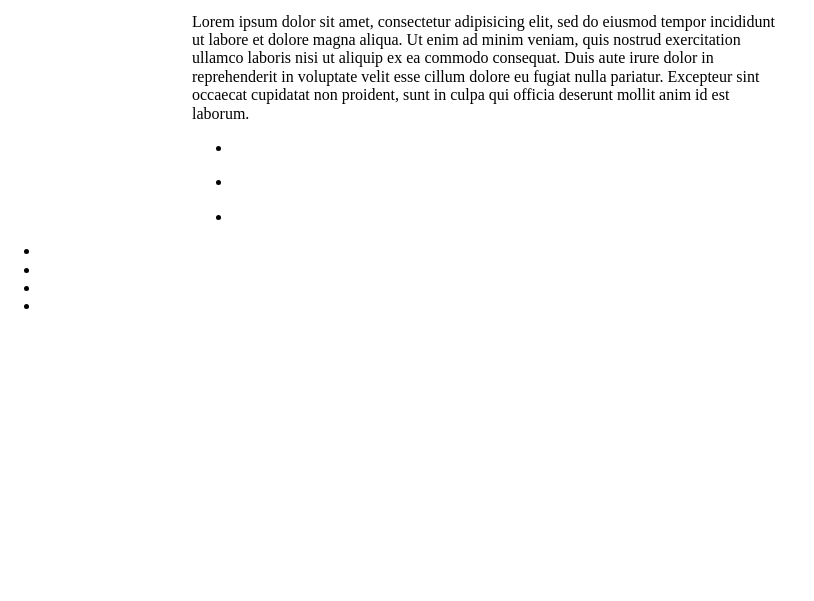
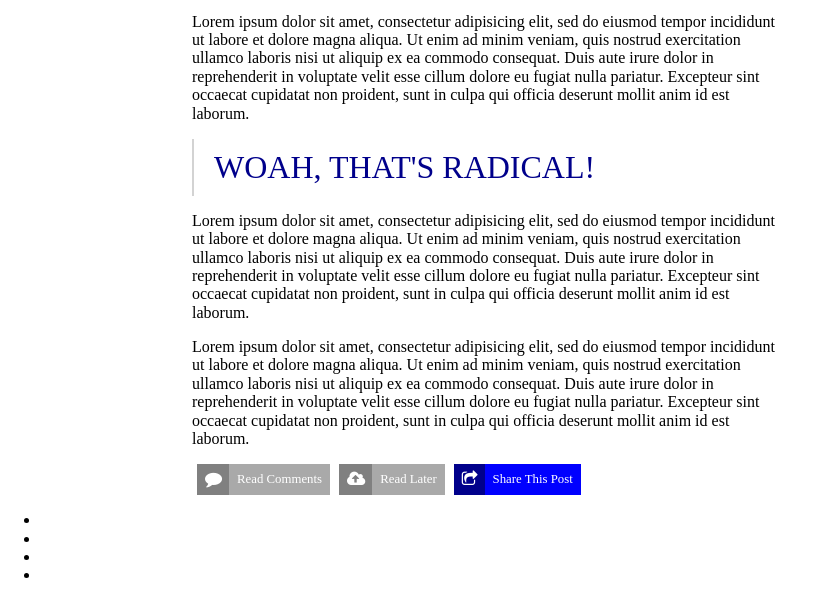
Before and after one commit to bhare1987/day3, a plain HTML site: page index.html in a window 1280 px wide. Shown: the part 906-1507 px from the top of the page, without its empty margins (0-814 px from the left). Before the commit the page ends 1238 px from the top, so only its background shows below. Drawn offline with nearby package versions, Linux system fonts and the light colour scheme.

Commit message:
finished article styles

```diff
--- a/index.html
+++ b/index.html
@@ -47,30 +47,39 @@
           <p class="article-paragraph">
             Lorem ipsum dolor sit amet, consectetur adipisicing elit, sed do eiusmod tempor incididunt ut labore et dolore magna aliqua. Ut enim ad minim veniam, quis nostrud exercitation ullamco laboris nisi ut aliquip ex ea commodo consequat. Duis aute irure dolor in reprehenderit in voluptate velit esse cillum dolore eu fugiat nulla pariatur. Excepteur sint occaecat cupidatat non proident, sunt in culpa qui officia deserunt mollit anim id est laborum.
           </p>
+          <div class="pullquote">
+            <p>WOAH, THAT'S RADICAL!</p>
+          </div>
+          <p class="article-paragraph">
+            Lorem ipsum dolor sit amet, consectetur adipisicing elit, sed do eiusmod tempor incididunt ut labore et dolore magna aliqua. Ut enim ad minim veniam, quis nostrud exercitation ullamco laboris nisi ut aliquip ex ea commodo consequat. Duis aute irure dolor in reprehenderit in voluptate velit esse cillum dolore eu fugiat nulla pariatur. Excepteur sint occaecat cupidatat non proident, sunt in culpa qui officia deserunt mollit anim id est laborum.
+          </p>
+          <p class="article-paragraph">
+            Lorem ipsum dolor sit amet, consectetur adipisicing elit, sed do eiusmod tempor incididunt ut labore et dolore magna aliqua. Ut enim ad minim veniam, quis nostrud exercitation ullamco laboris nisi ut aliquip ex ea commodo consequat. Duis aute irure dolor in reprehenderit in voluptate velit esse cillum dolore eu fugiat nulla pariatur. Excepteur sint occaecat cupidatat non proident, sunt in culpa qui officia deserunt mollit anim id est laborum.
+          </p>
           <div class="article-buttons">
             <ul class='shields'>
               <li>
                 <div class="shield-logo">
-
+                  <i class="fa fa-comment fa-lg"></i>
                 </div>
                 <div class="shield-content">
-
+                  Read Comments
                 </div>
               </li>
               <li>
                 <div class="shield-logo">
-
+                  <i class="fa fa-cloud-upload fa-lg"></i>
                 </div>
                 <div class="shield-content">
-
+                  Read Later
                 </div>
               </li>
               <li>
                 <div class="shield-logo">
-
+                  <i class="fa fa-share-square-o fa-lg"></i>
                 </div>
                 <div class="shield-content">
-
+                  Share This Post
                 </div>
               </li>
 
--- a/styles.css
+++ b/styles.css
@@ -157,7 +157,53 @@ article h1 {
   color: lightgray;
 }
 
+.pullquote {
+  color: darkblue;
+  font-size: 2em;
+  border-left: 2px solid lightgray;
+  padding: 10px;
+}
 
+.pullquote > p {
+  margin: 0;
+  padding-left: 10px;
+  display: inline-block;
+  vertical-align: top;
+}
+
+.shields {
+  list-style-type: none;
+  padding: 0;
+}
+
+.shields li {
+  display: inline-block;
+  margin-left: 5px;
+}
+
+.shield-logo, .shield-content {
+  display: inline-block;
+  padding: 8px;
+  color: #fff;
+  font-size: .8em;
+}
+
+.shield-logo {
+  background-color: gray;
+}
+
+.shield-content {
+  background-color: darkgray;
+  margin-left: -5px;
+}
+
+li:last-child > .shield-logo {
+  background-color: darkblue;
+}
+
+li:last-child > .shield-content {
+  background-color: blue;
+}
 
 aside {
   width: 33.5%;
```
